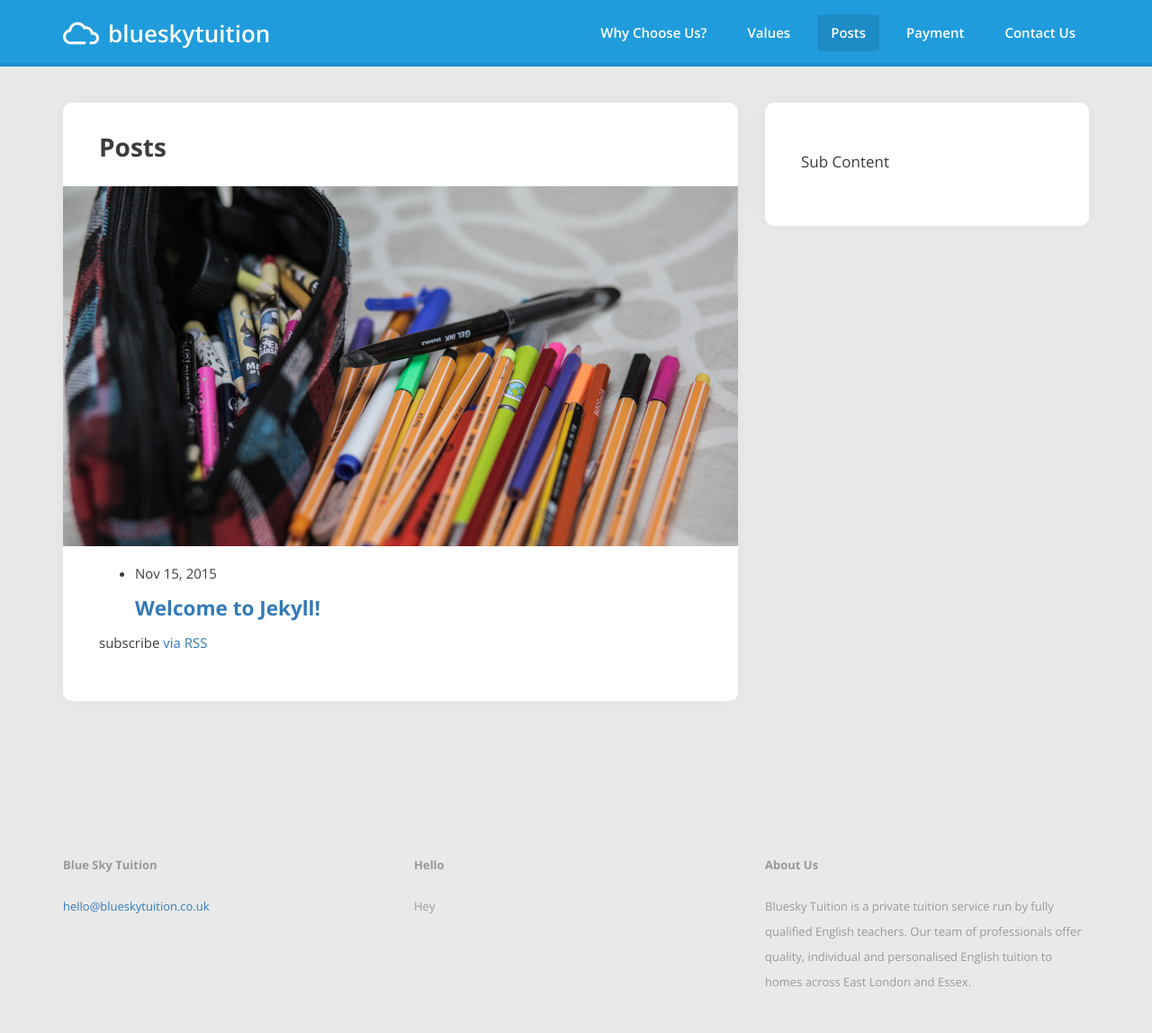
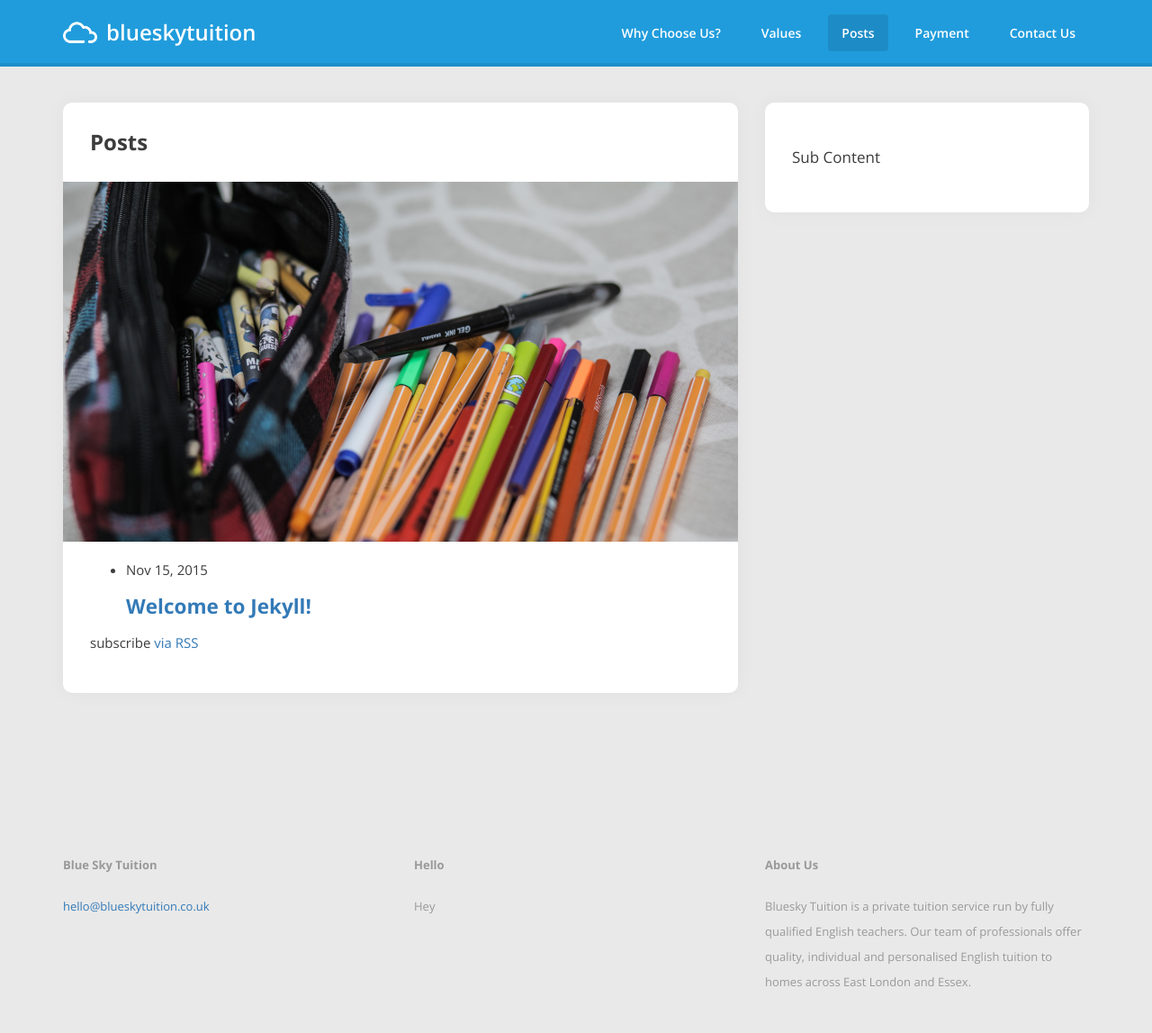
Before and after one commit to 01taylop/blue-sky-tuition, a Jekyll site: the page built from posts.md, in a window 1280 px wide. Shown: the whole page at 90% size. Built offline with Jekyll 4.4.1, drawn with Linux system fonts in a browser that asks for light colours.

Commit message:
Style improvements

```diff
--- a/_sass/partials/_header.scss
+++ b/_sass/partials/_header.scss
@@ -94,18 +94,19 @@ $menu-button-width: 30px;
     @media (min-width: $screen-sm-min) {
       padding: 5px 0;
       .navbar-brand {
-        font-size: 26px;
+        font-size: 24px;
         height: 60px;
         padding: 15px 15px;
         img {
-          width: 40px;
-          height: 40px;
+          width: 38px;
+          height: 38px;
         }
       }
       .navbar-nav {
         > li {
           margin-left: 15px;
           a {
+            font-size: 14px;
             margin: 11px 0 8px 0;
             padding-top: 12px;
             padding-bottom: 12px;
--- a/_sass/partials/_pages.scss
+++ b/_sass/partials/_pages.scss
@@ -1,23 +1,23 @@
-$post-padding: 40px;
+$post-padding: 30px;
 
 /* PAGES
 ----------------------------------------------------------*/
 article.post {
   width: 100%;
   margin: 40px 0;
-  padding: 35px $post-padding $post-padding;
+  padding: $post-padding;
   word-break: break-word;
   background-color: #fff;
 
   @include box-shadow(0, 0, 25px, rgba(0,0,0,.04));
   @include border-radius(10px);
   .post-title {
-    font-size: 28px;
-    margin: 0 0 30px 0;
+    font-size: 24px;
+    margin: 0 0 $post-padding 0;
   }
   .post-content {
     font-size: 15px;
-    line-height: 20px;
+    line-height: 22px;
     .post-image {
       overflow: hidden;
       max-height: 400px;
```
